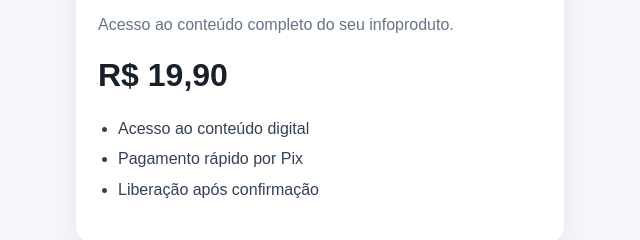
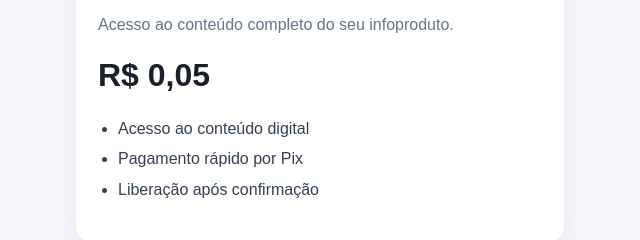
Before and after one commit to LeoCercilier/checkout, a website: page public/checkout.html in a window 1280 px wide. Shown: the part 189-429 px from the top of the page, 320-960 px from the left. Drawn offline with Linux system fonts and the light colour scheme.

Commit message:
Sincroniza preço temporário de teste para R$ 0,05

```diff
--- a/public/checkout.html
+++ b/public/checkout.html
@@ -177,7 +177,7 @@
         Acesso ao conteúdo completo do seu infoproduto.
       </p>
 
-      <div class="preco">R$ 19,90</div>
+      <div class="preco">R$ 0,05</div>
 
       <ul class="beneficios">
         <li>Acesso ao conteúdo digital</li>
```
